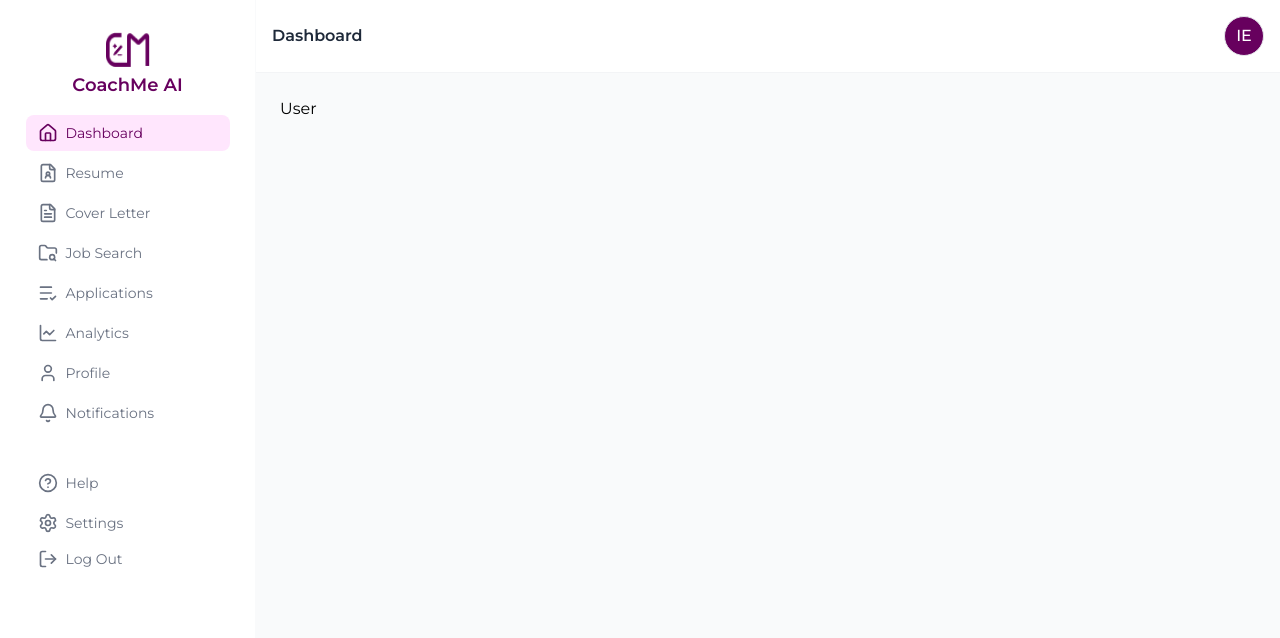
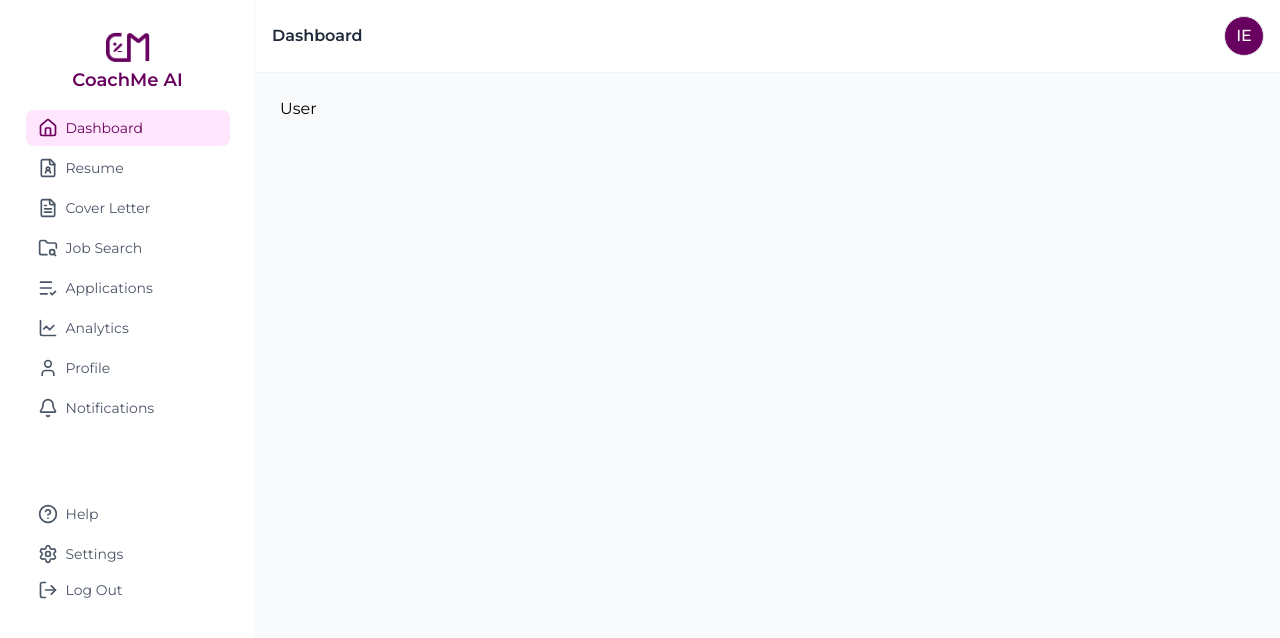
Before and after one commit to TheSkillGarage/coachme_ai, a React (Vite) app: page /user/dashboard in a window 1280 px wide. Shown: the top 638 px of the page. Built offline with nearby package versions, Linux system fonts and the light colour scheme.

Commit message:
animation to side menus

```diff
--- a/src/layouts/dashboardnav/sidnav/index.tsx
+++ b/src/layouts/dashboardnav/sidnav/index.tsx
@@ -58,9 +58,9 @@ export default function Main({ open, setOpen }: SidebarProps) {
                     ✕
                 </button>
 
-                <div className="flex items-center justify-center mb-4 mt-8">
+                <div className="flex items-center justify-center mb-4 mt-[32px]">
                     <div className="text-center">
-                        <img src={Logo} className="h-[35px] w-[45px] mx-auto" alt="Logo" />
+                        <img src={Logo} className="h-[30px] w-[45px] mx-auto" alt="Logo" />
                         <h1 className="text-lg font-semibold text-primary-500 mt-1">
                             CoachMe AI
                         </h1>
@@ -81,7 +81,7 @@ export default function Main({ open, setOpen }: SidebarProps) {
                                 <div>
                                     <button
                                         onClick={() => toggleSubmenu(item.title)}
-                                        className="flex w-full items-center justify-between px-3 py-2 rounded-lg hover:bg-gray-100 text-gray-500 font-medium"
+                                        className="flex w-full items-center justify-between px-3 py-2 rounded-lg hover:bg-gray-100 text-gray-600 font-medium"
                                     >
                                         <div className="flex items-center gap-2">
                                             {item.icon && <span>{item.icon}</span>}
@@ -125,7 +125,7 @@ export default function Main({ open, setOpen }: SidebarProps) {
 
                                                                     return `flex font-normal items-center gap-2 px-3 py-2 rounded-lg transition ${active
                                                                         ? "text-primary-500 bg-purple-300"
-                                                                        : "text-gray-500 hover:bg-gray-100"
+                                                                        : "text-gray-600 hover:bg-gray-100"
                                                                         }`;
                                                                 }}
                                                                 onClick={() => setOpen(false)}
@@ -151,7 +151,7 @@ export default function Main({ open, setOpen }: SidebarProps) {
 
                                         return `flex font-normal text-sm items-center gap-2 px-3 py-[8px] rounded-lg transition ${active
                                             ? "text-primary-500 bg-purple-300"
-                                            : "text-gray-500 hover:bg-gray-100"
+                                            : "text-gray-600 hover:bg-gray-100"
                                             }`;
                                     }}
                                     onClick={() => setOpen(false)}
@@ -166,7 +166,7 @@ export default function Main({ open, setOpen }: SidebarProps) {
 
                 {/* Helper menu */}
                 <motion.nav
-                    className="w-[80%] m-auto space-y-1 pt-[34px]"
+                    className="w-[80%] m-auto space-y-1 pt-[70px]"
                     variants={listVariants}
                     initial="hidden"
                     animate="visible"
@@ -183,7 +183,7 @@ export default function Main({ open, setOpen }: SidebarProps) {
 
                                     return `flex font-normal text-sm items-center gap-2 px-3 py-[8px] rounded-lg transition ${active
                                         ? "text-primary-500 bg-purple-300"
-                                        : "text-gray-500 hover:bg-gray-100"
+                                        : "text-gray-600 hover:bg-gray-100"
                                         }`;
                                 }}
                                 onClick={() => setOpen(false)}
@@ -203,8 +203,8 @@ export default function Main({ open, setOpen }: SidebarProps) {
                     animate="visible"
                     transition={{ delay: 0.4 }}
                 >
-                    <button className="flex mt-[8px] items-center font-normal text-sm text-gray-500 hover:cursor-pointer">
-                        <LogOut className="w-5 h-5 text-gray-500 hover:text-gray-500" />
+                    <button className="flex mt-[8px] items-center font-normal text-sm text-gray-600 hover:cursor-pointer">
+                        <LogOut className="w-5 h-5 text-gray-600 hover:text-gray-500" />
                         <p className="ml-2">Log Out</p>
                     </button>
                 </motion.div>
```
